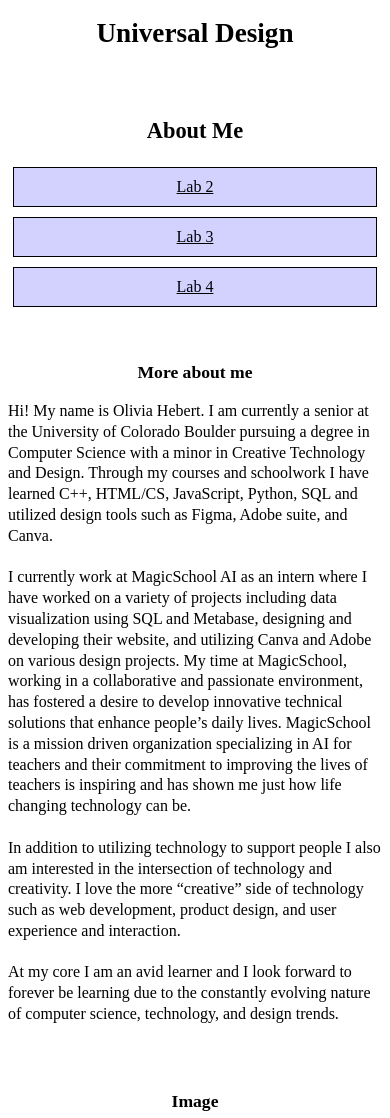
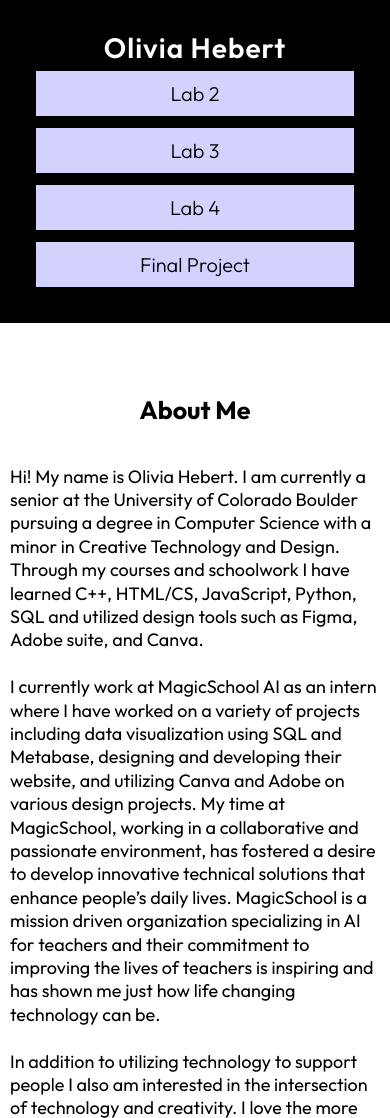
Before and after one commit to liviah12/universal-design, a plain HTML site: page index.html in a window 390 px wide. Shown: the top 1118 px of the page. Drawn offline with Linux system fonts and the light colour scheme.

Commit message:
worked on final and index

```diff
--- a/css/final-project.css
+++ b/css/final-project.css
@@ -13,7 +13,7 @@ body {
     font-family: "Quicksand", sans-serif;
 
     font-optical-sizing: auto;
-    font-weight: 300;
+    font-weight: 500;
     font-style: normal;
 }
 
@@ -36,7 +36,9 @@ h3{
 h1{
     font-size:2em;
     padding: 25px;
-    background-color: rgb(120, 145, 235);
+    /*background-color: rgb(120, 145, 235);*/
+    background-color: rgb(165, 179, 228);
+
 }
 
 h2{
@@ -51,7 +53,9 @@ p{
 
 nav {
     padding: 1.5em;
-    background-color: rgb(120, 145, 235);
+    /*background-color: rgb(120, 145, 235);*/
+    background-color: rgb(165, 179, 228);
+
   }
 nav ul {
     display: flex;
@@ -76,7 +80,8 @@ nav a {
 footer{
     text-align: center;
     padding: 15px;
-    background-color: rgb(120, 145, 235);
+    background-color: rgb(165, 179, 228);
+    /*background-color: rgb(120, 145, 235);*/
     font-weight: 400;
 
 }
@@ -99,7 +104,7 @@ footer p{
 }
 
   .skip-link {
-    background: tomato;
+    background: black;
     color: #fff;
     font-weight: 700;
     padding: 4px;
--- a/css/index.css
+++ b/css/index.css
@@ -1,3 +1,20 @@
+@import url('https://fonts.googleapis.com/css2?family=Abril+Fatface&family=Lora:ital,wght@0,400..700;1,400..700&family=Outfit:wght@100..900&family=Quicksand:wght@300..700&family=Young+Serif&display=swap');
+
+body{
+    margin: 0;
+    font-family: "Outfit", sans-serif;
+
+}
+.header{
+    background-color: black;
+    padding: 30px;
+    color: white;
+    display: grid;
+    grid-template-columns: 1fr 1fr;
+    grid-template-areas:
+            "header nav"
+
+}
 main{
     margin-top: 50px;
 }
@@ -8,30 +25,46 @@ main{
     margin: auto;
 }
 
+#lab-links{
+    text-align: right;
+}
 nav ul {
     display: flex;
     flex-flow: row nowrap;
     justify-content: space-around;
-    padding: 0; /* Reset padding */
-    margin: 0;  /* Reset margin */
+    padding: 0;
+    margin: 0;
     }
 
     nav ul li {
       list-style: none;
       padding:none;
+      font-size: 20px;
+      font-weight: 300;
+    }
+
+    nav ul li a{
+        text-decoration: none;
+        color: white;
     }
 
 
     .container{
-        max-width: 800px;
+        max-width: 1000px;
         margin: 0 auto;
+        padding-left: 10px;
+        padding-right: 10px;
     }
     h1{
-        font-size:1.7em;
         text-align: center;
+        margin: 0;
+        font-weight: 600;
+        letter-spacing: 1px;
+        font-size: 28px;
+        text-align: left;
     }
     h2{
-        font-size:1.4em;
+        font-size:25px;
         text-align: center;
     }
     h3{
@@ -41,15 +74,17 @@ nav ul {
     }
     p{
         line-height: 1.3em;
+        font-size: 18px;
     }
 
     .about-me {
         margin-top: 20px;
+        margin-bottom: 30px;
         display: grid;
-        grid-template-columns: 1fr 1fr;
+
+        grid-template-columns: 1.25fr 0.75fr;
         grid-template-areas:
             "header header"
-            "nav nav"
             "aside1 aside2";
     }
 
@@ -57,9 +92,7 @@ nav ul {
         grid-area: header;
     }
 
-    nav {
-        grid-area: nav;
-    }
+
 
 
 
@@ -73,14 +106,10 @@ nav ul {
     }
 
     #aside2 .img {
-        max-width: 90%;
+        max-width: 100%;
         display: block;
     }
 
-
-    a{
-        color:blueviolet;
-    }
 
 
     .sr-only {
@@ -96,30 +125,57 @@ nav ul {
 
       }
 
+.skip-link {
+    background: black;
+    color: #fff;
+    font-weight: 700;
+    padding: 4px;
+    position: absolute;
+    transform: translateY(-200%);
+    margin-top: 20px;
+    margin-left: 20px;
+    }
 
-      @media screen
+.skip-link:focus {
+    transform: translateY(-100%);
+}
+
+.skip-link {
+    transition: transform 0.3s;
+}
+
+
+@media screen
   and (max-width: 640px)  {
 .about-me {
 grid-template-columns:
    1fr;
 grid-template-areas:
   "header"
-  "nav"
   "aside1"
   "aside2";
 
 }
-main nav ul {
-  flex-flow: column nowrap;
-  text-align: center;
+.header{
+    grid-template-columns: 1fr;
+    grid-template-areas:
+            "header"
+            "nav";
 }
-main nav ul li a {
+.header h1{
+    text-align: center;
+}
+
+.header nav ul{
+    flex-flow: column nowrap;
+    text-align: center;
+}
+.header nav ul li a {
   display: block;
   padding: 10px 5px;
   margin: 5px;
   border: 1px black solid;
   background: #d3d2ff;
   color: black;
-
 }
 }
--- a/index.html
+++ b/index.html
@@ -1,3 +1,5 @@
+<!--clean up code + ensure font-weight and font-size and line height are all good-->
+<!--add medium size??-->
 <!DOCTYPE html>
 <html lang="en">
 <head>
@@ -8,35 +10,41 @@
 
 </head>
 <body>
-    <div class="container">
-    <h1>Universal Design</h1>
 
-    <main>
-            <section class="about-me">
-        <header><h2>About Me</h2></header>
+    <a class="skip-link" href="#maincontent">Skip to main content</a>
+    <section class="header">
+        <header>
+            <h1>Olivia Hebert</h1>
+        </header>
+
         <nav id="lab-links">
             <header><h2 class="sr-only">Lab Links</h2></header>
             <ul>
                 <li><a href="assignments/wikipedia_page.html">Lab 2</a></li>
                 <li><a href="assignments/assignment_5.html">Lab 3</a></li>
                 <li><a href="assignments/accessible_css_layout.html">Lab 4</a></li>
+                <li><a href="final/final-project.html">Final Project</a></li>
+
             </ul>
         </nav>
+    </section>
 
+    <main id="maincontent">
+        <div class="container">
+            <section class="about-me">
+        <header><h2>About Me</h2></header>
 
             <aside id="aside1">
-                <h3>More about me</h3>
                 <p class ="aboutme">Hi! My name is Olivia Hebert. I am currently a senior at the University of Colorado Boulder pursuing a degree in Computer Science with a minor in Creative Technology and Design. Through my courses and schoolwork I have learned C++, HTML/CS, JavaScript, Python, SQL and utilized design tools such as Figma, Adobe suite, and Canva. <br> <br>
 
                     I currently work at MagicSchool AI as an intern where I have worked on a variety of projects including data visualization using SQL and Metabase, designing and developing their website, and utilizing Canva and Adobe on various design projects. My time at MagicSchool, working in a collaborative and passionate environment, has fostered a desire to develop innovative technical solutions that enhance people’s daily lives. MagicSchool is a mission driven organization specializing in AI for teachers and their commitment to improving the lives of teachers is inspiring and has shown me just how life changing technology can be. <br> <br>
 
-                    In addition to utilizing technology to support people I also am interested in the intersection of technology and creativity. I love the more “creative” side of technology such as web development, product design, and user experience and interaction. <br> <br>
-
-                    At my core I am an avid learner and I look forward to forever be learning due to the constantly evolving nature of computer science, technology, and design trends.
+                    In addition to utilizing technology to support people I also am interested in the intersection of technology and creativity. I love the more “creative” side of technology such as web development, product design, and user experience and interaction.
                 </p>
+                <!--                    At my core I am an avid learner and I look forward to forever be learning due to the constantly evolving nature of computer science, technology, and design trends.
+-->
             </aside>
             <aside id="aside2">
-                <h3>Image</h3>
                 <img src="imgs/Headshot1.jpg" alt="Headshot" class="img">
             </aside>
     </section>
```
Also changed, not shown: final/final-project.html (+4 -3 lines), final/how.html (added, +42 -0 lines), final/what.html (added, +42 -0 lines), final/why.html (added, +42 -0 lines).
